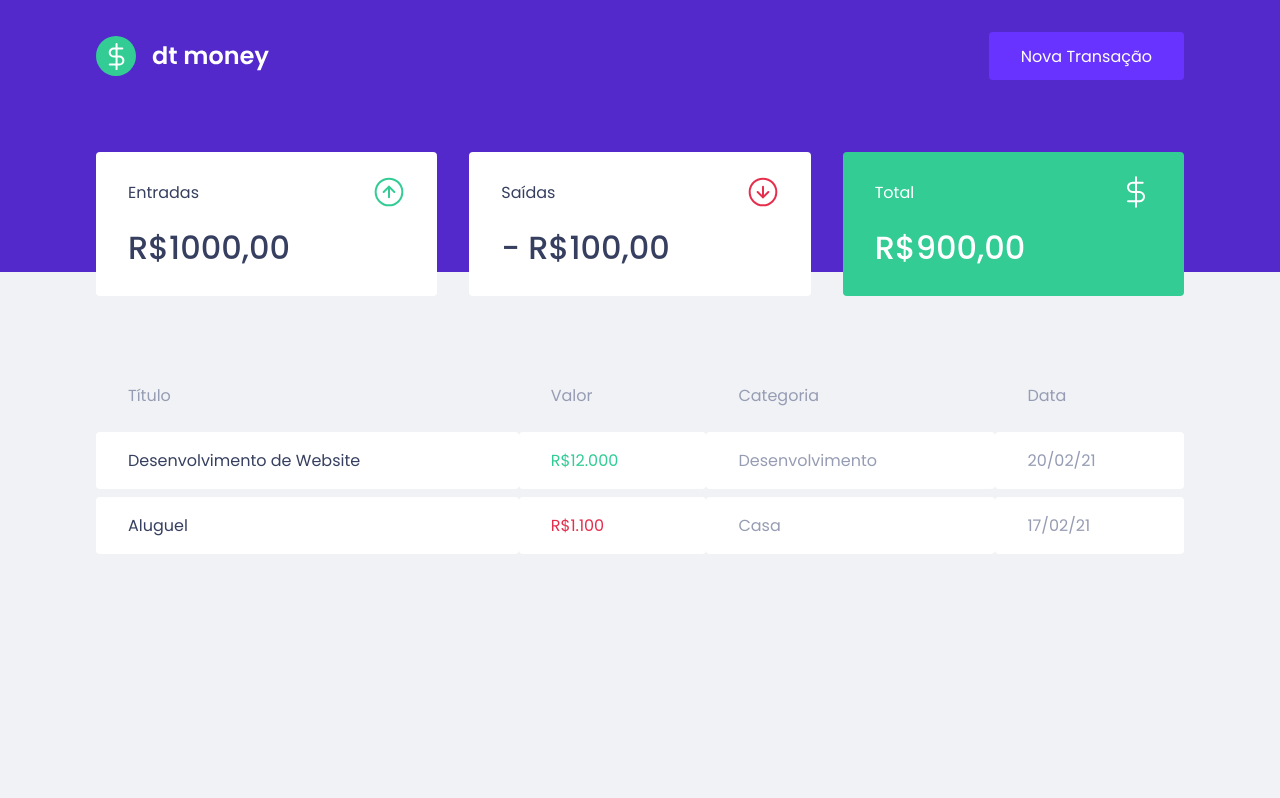
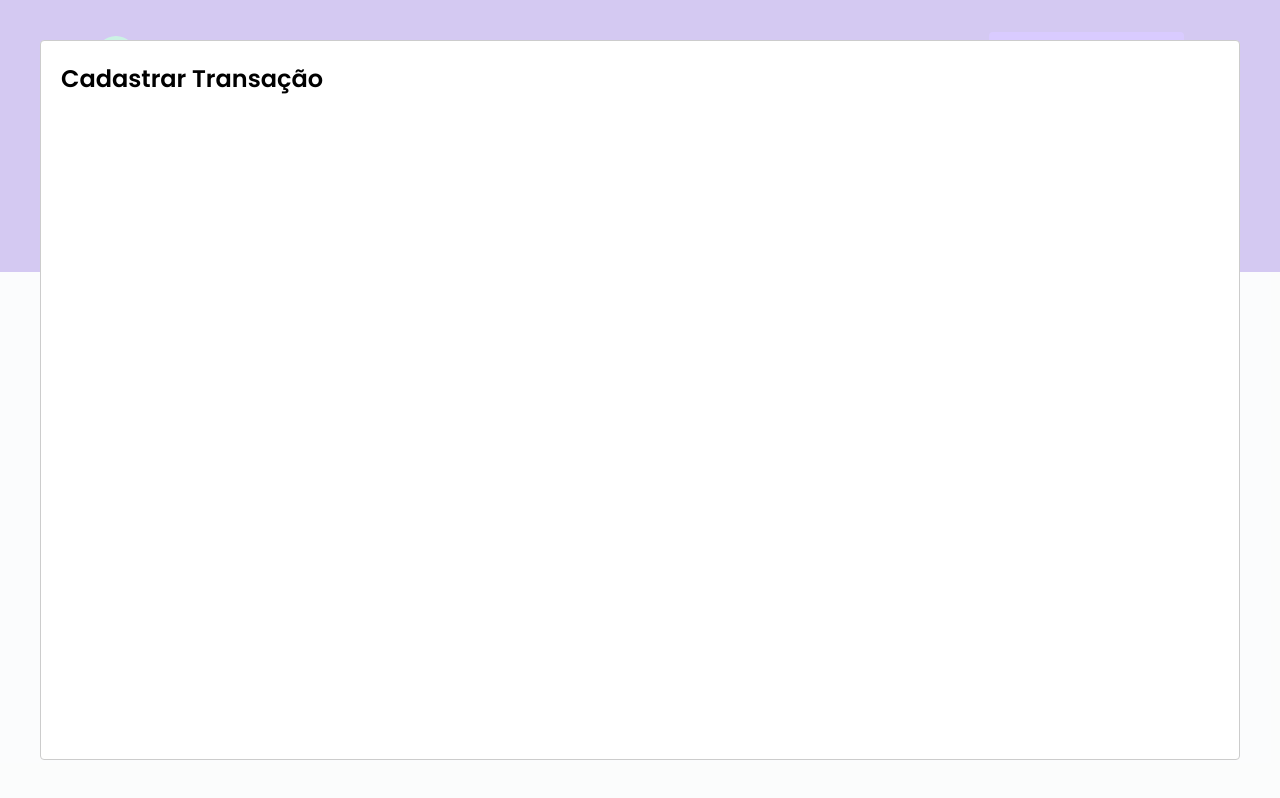
Before and after one commit to idpedro/ignite_dtmoney, a React (Create React App) app: page / in a window 1280 px wide. Both pictures are taken after a click on the button "Nova Transação". Built offline with nearby package versions, Linux system fonts and the light colour scheme; no server answers; what miragejs would draw is missing.

Commit message:
add Reacr-modal

```diff
--- a/src/App.tsx
+++ b/src/App.tsx
@@ -1,13 +1,35 @@
+import { useState } from "react";
+import Modal from "react-modal";
+
 import { Dashboard } from "./components/Dashboard";
 import { Header } from "./components/Header";
 import { GlobalStyle } from "./styles/global";
 
+Modal.setAppElement("#root");
+
 export function App() {
+  const [isNewTransactionModalOpen, setIsNewTransactionModalOpen] =
+    useState(false);
+
+  function handleOpenTransactionNewModal() {
+    setIsNewTransactionModalOpen(true);
+  }
+  function handleCloseTransactionNewModal() {
+    setIsNewTransactionModalOpen(false);
+  }
+
   return (
     <>
       <GlobalStyle />
-      <Header />
+      <Header onOpenNewTransactionModal={handleOpenTransactionNewModal} />
       <Dashboard />
+      <Modal
+        isOpen={isNewTransactionModalOpen}
+        onAfterOpen={handleOpenTransactionNewModal}
+        onRequestClose={handleCloseTransactionNewModal}
+      >
+        <h2>Cadastrar Transação</h2>
+      </Modal>
     </>
   );
 }
--- a/src/components/Header/index.tsx
+++ b/src/components/Header/index.tsx
@@ -1,12 +1,18 @@
 import LogoImg from "../../assets/logo.svg";
 import { Container, Content } from "./styles";
 
-export function Header() {
+interface HeaderProps {
+  onOpenNewTransactionModal: () => void;
+}
+
+export function Header({ onOpenNewTransactionModal }: HeaderProps) {
   return (
     <Container>
       <Content>
         <img src={LogoImg} alt="dt money" />
-        <button type="button">Nova Transação</button>
+        <button type="button" onClick={onOpenNewTransactionModal}>
+          Nova Transação
+        </button>
       </Content>
     </Container>
   );
```
